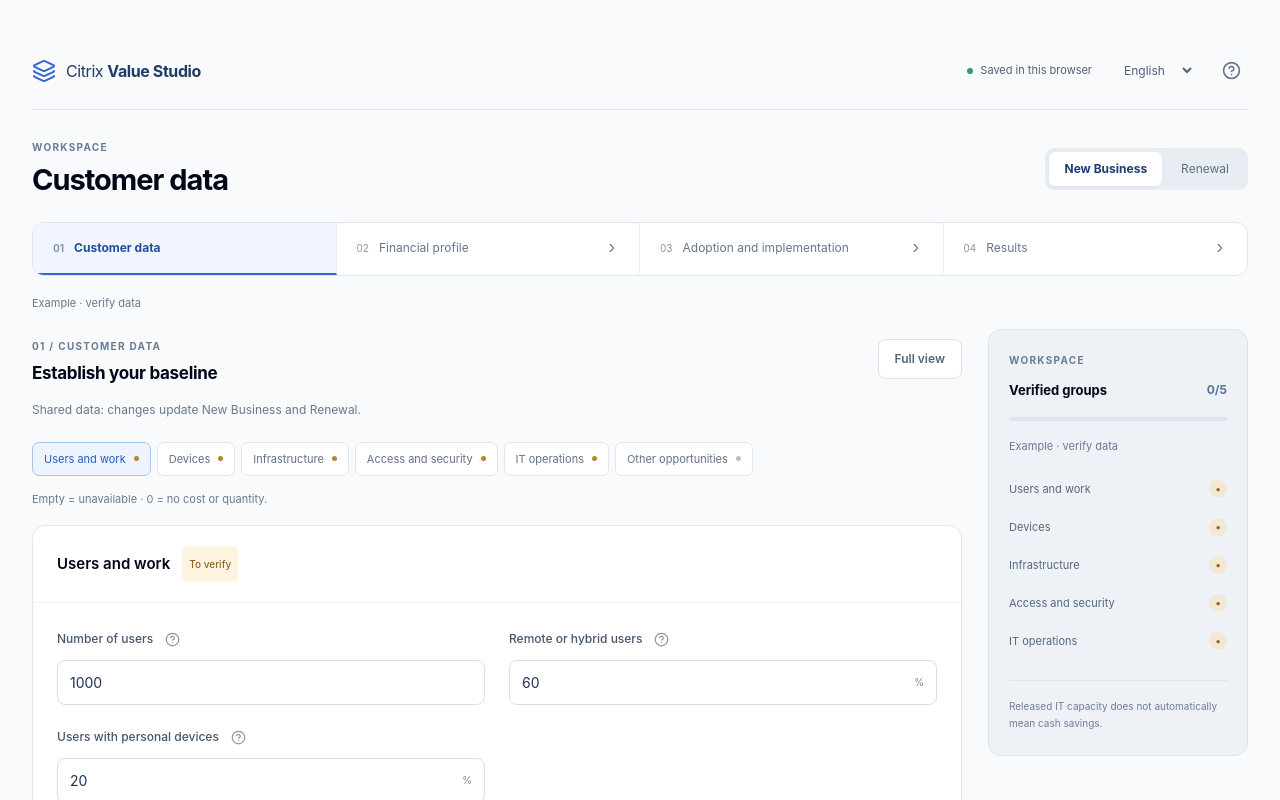
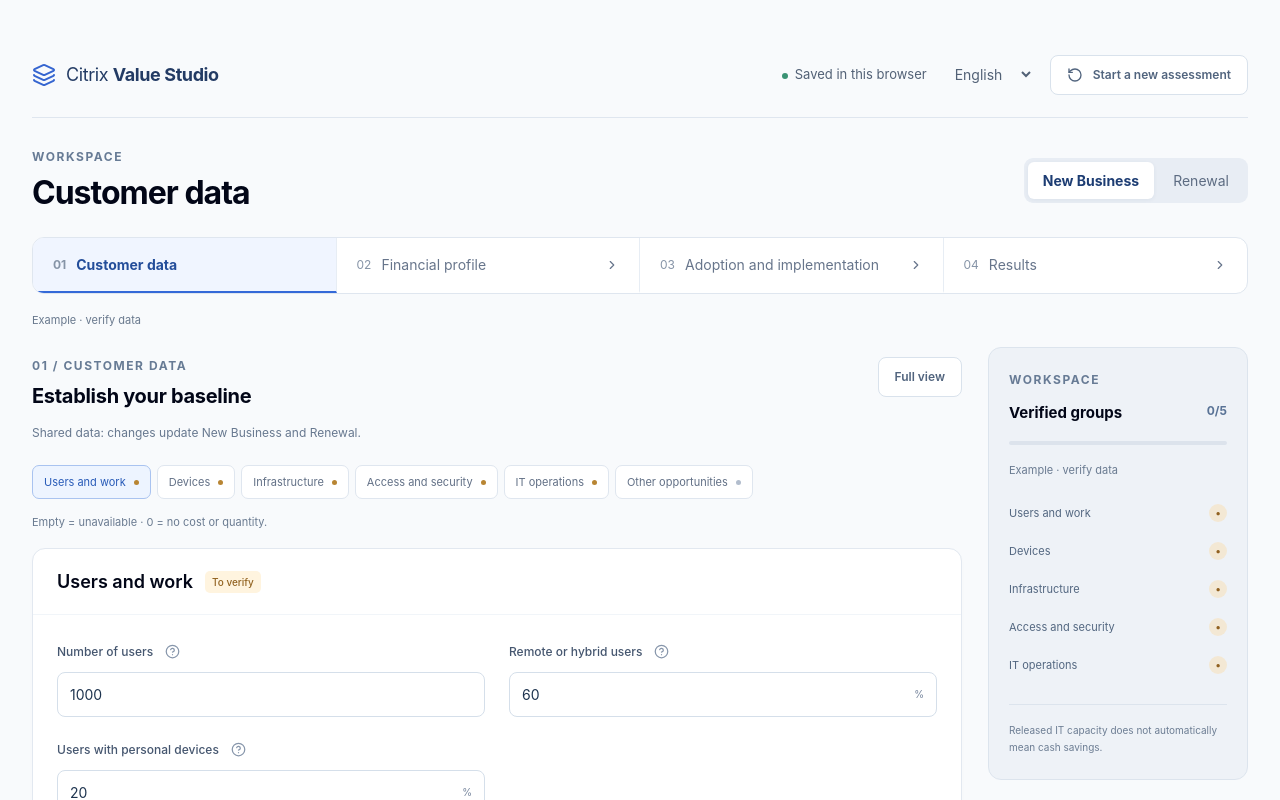
Before and after one commit to ferrarisimo/citrix-hmc-roi-calculator, a React (Vite) app: page / in a window 1280 px wide. Both pictures are taken after a click on the button "Explore the example now". Shown: the top 800 px of the page. Built offline with nearby package versions, Linux system fonts and the light colour scheme.

Commit message:
Add new assessment reset and refine workspace typography

```diff
--- a/src/App.jsx
+++ b/src/App.jsx
@@ -19,8 +19,8 @@
 
 import { WorkspaceLanguage, WelcomeWizard, WorkspaceNav, ReviewSummary } from './WorkspaceUI';
 import { workspaceText } from './workspaceLabels';
-import { readDraft, writeDraft, blankAssessment } from './workspaceDraft';
-import { ArrowRight, Layers3, FileText, CircleHelp } from 'lucide-react';
+import { DRAFT_KEY, readDraft, writeDraft, blankAssessment } from './workspaceDraft';
+import { ArrowRight, Layers3, FileText, RotateCcw } from 'lucide-react';
 
 const localeByLanguage = { it: 'it-IT', en: 'en-US', es: 'es-ES', de: 'de-DE' };
 
@@ -486,6 +486,34 @@
     window.addEventListener('pagehide', save);
     return () => { window.clearTimeout(timer); window.removeEventListener('pagehide', save); };
   }, [state, renewalProfile, renewalPlans, businessPlans, lang, calculatorMode, analysisMode, stage, group, reviews, origin, started]);
+  const startNewAssessment = () => {
+    if (!window.confirm(w('resetConfirm'))) return;
+    try {
+      window.localStorage.removeItem(DRAFT_KEY);
+    } catch {
+      window.alert(w('resetError'));
+      return;
+    }
+    setStarted(false);
+    setState(structuredClone(DEFAULTS));
+    setRenewalProfile({...DEFAULTS.renewal.profile});
+    setBusinessPlans({});
+    setRenewalPlans({});
+    setReviews({});
+    setOrigin('blank');
+    setCalculatorMode('assessment');
+    setAnalysisMode('newBusiness');
+    setStage('profile');
+    setGroup('users');
+    setReportOpen(false);
+    setShowDisclaimer(false);
+    setHoveredRowKey(null);
+    setView('roi');
+    setSaveStatus('saved');
+    scrollPosition.current = 0;
+    setWelcome(true);
+    window.scrollTo(0, 0);
+  };
   const changeMode = mode => { setCalculatorMode(mode); if (mode !== 'assessment') setAnalysisMode(mode); setStage('profile'); };
   const finishWelcome = ({goal, source, group: firstGroup, years}) => {
     const next = source === 'blank' ? blankAssessment(DEFAULTS) : structuredClone(DEFAULTS);
@@ -749,11 +777,11 @@
       <div className={`app-shell mx-auto max-w-7xl p-4 md:p-8 ${reportOpen || view !== 'roi' ? 'hidden' : ''}`}>
         <header className="workspace-header">
           <div className="workspace-brand"><Layers3 size={24}/><span>Citrix <strong>Value Studio</strong></span></div>
-          <div className="header-utilities"><span className={`save-state ${saveStatus === 'saveError' ? 'error' : ''}`} role="status">{w(saveStatus)}</span>{localeSelect}<button className="icon-button" aria-label={w('newAnalysis')} onClick={() => setWelcome(true)}><CircleHelp size={19}/></button></div>
+          <div className="header-utilities"><span className={`save-state ${saveStatus === 'saveError' ? 'error' : ''}`} role="status">{w(saveStatus)}</span>{localeSelect}<button type="button" className="secondary-button new-assessment-button" onClick={startNewAssessment}><RotateCcw size={16} aria-hidden="true"/>{w('newAssessment')}</button></div>
         </header>
         <div className="workspace-titlebar"><div><p className="eyebrow">{w('workspace')}</p><h1>{calculatorMode === 'assessment' ? w('data') : calculatorMode === 'newBusiness' ? 'New Business ROI' : 'Renewal Value'}</h1></div><div className="scenario-switch"><button aria-pressed={analysisMode === 'newBusiness'} className={analysisMode === 'newBusiness' ? 'selected' : ''} onClick={() => changeMode('newBusiness')}>New Business</button><button aria-pressed={analysisMode === 'renewal'} className={analysisMode === 'renewal' ? 'selected' : ''} onClick={() => changeMode('renewal')}>Renewal</button></div></div>
         <WorkspaceNav lang={lang} mode={calculatorMode} stage={stage} setStage={setStage} onData={() => setCalculatorMode('assessment')} onMode={() => setCalculatorMode(analysisMode)}/>
-        <div className="workspace-toolbar"><span>{w(origin === 'example' ? 'exampleBadge' : 'blankBadge')}</span><div>{calculatorMode !== 'assessment' && <button className="text-action" onClick={openReport}><FileText size={16}/>{copy.print}</button>}{calculatorMode === 'newBusiness' && <details className="actions-menu"><summary>••• <span className="sr-only">{w('method')}</span></summary><div><button onClick={() => setShowDisclaimer(v => !v)}>{w('method')}</button><button onClick={() => { if(window.confirm(w('resetConfirm'))) { setState(s => ({...s, profile: {...DEFAULTS.profile}})); setBusinessPlans({}); } }}>{w('reset')}</button></div></details>}</div></div>
+        <div className="workspace-toolbar"><span>{w(origin === 'example' ? 'exampleBadge' : 'blankBadge')}</span><div>{calculatorMode !== 'assessment' && <button className="text-action" onClick={openReport}><FileText size={16}/>{copy.print}</button>}{calculatorMode === 'newBusiness' && <details className="actions-menu"><summary>••• <span className="sr-only">{w('method')}</span></summary><div><button onClick={() => setShowDisclaimer(v => !v)}>{w('method')}</button></div></details>}</div></div>
         <div className="workspace-columns"><div className="workspace-main">
         {calculatorMode === 'newBusiness' && showDisclaimer && (
           <SectionCard
--- a/src/index.css
+++ b/src/index.css
@@ -84,26 +84,28 @@
 [hidden] { display: none !important; }
 .app-shell { max-width: 1500px; padding: 0 36px 40px; }
 .workspace-header, .header-utilities, .workspace-titlebar, .workspace-toolbar, .workspace-toolbar>div, .field-heading, .group-title, .group-footer, .assessment-actions, .section-heading, .wizard-actions, .wizard-top { display: flex; align-items: center; justify-content: space-between; gap: 16px; }
-.workspace-header { min-height: 78px; border-bottom: 1px solid #dfe6ef; }
-.workspace-brand, .welcome-brand { display: flex; align-items: center; gap: 10px; color: #233b64; font-size: 16px; letter-spacing: -.4px; }
+.workspace-header { min-height: 86px; border-bottom: 1px solid #dfe6ef; }
+.workspace-brand, .welcome-brand { display: flex; align-items: center; gap: 10px; color: #233b64; font-size: 18px; letter-spacing: -.4px; }
 .workspace-brand svg, .welcome-brand svg { color: #3565d0; }
-.header-utilities { gap: 20px; }
-.language-picker select { background: transparent; border: 0; font-size: 12px; color: #526176; padding: 8px; }
-.save-state { font-size: 11px; color: #526176; }
+.header-utilities { gap: 16px; flex-wrap: wrap; justify-content: flex-end; }
+.new-assessment-button { font-size: 14px; }
+.new-assessment-button svg { flex-shrink: 0; }
+.language-picker select { background: transparent; border: 0; font-size: 14px; color: #526176; padding: 8px; }
+.save-state { font-size: 13px; color: #526176; }
 .save-state:before { content: ''; display: inline-block; width: 6px; height: 6px; border-radius: 50%; background: #3a9374; margin-right: 7px; }
 .save-state.error { color: #a84d15; }
 .icon-button { color: #627188; padding: 7px; border-radius: 8px; }
 .icon-button:hover { background: #e8eef6; }
 .workspace-titlebar { margin: 30px 0 24px; }
-.eyebrow { text-transform: uppercase; font-size: 10px; letter-spacing: .13em; font-weight: 700; color: #677b95; margin-bottom: 7px; }
-.workspace-titlebar h1 { font-size: 29px; font-weight: 650; letter-spacing: -1px; line-height: 1.25; }
+.eyebrow { text-transform: uppercase; font-size: 12px; letter-spacing: .13em; font-weight: 700; color: #677b95; margin-bottom: 7px; }
+.workspace-titlebar h1 { font-size: 32px; font-weight: 650; letter-spacing: -1px; line-height: 1.25; }
 .scenario-switch { display: flex; padding: 4px; background: #e8edf4; border-radius: 9px; gap: 4px; }
-.scenario-switch button { padding: 8px 15px; font-size: 12px; border-radius: 6px; color: #5d6c82; }
+.scenario-switch button { padding: 8px 15px; font-size: 14px; border-radius: 6px; color: #5d6c82; }
 .scenario-switch button.selected { background: white; color: #1d3d73; box-shadow: 0 1px 4px #233b6410; font-weight: 650; }
 .workspace-nav { display: grid; grid-template-columns: repeat(4,1fr); background: white; border: 1px solid #dfe6ef; border-radius: 12px; overflow: hidden; }
-.workspace-nav button { display: flex; align-items: center; gap: 10px; padding: 16px 20px; font-size: 12px; color: #67758b; border-right: 1px solid #e7edf4; border-bottom: 2px solid transparent; }
+.workspace-nav button { display: flex; align-items: center; gap: 10px; padding: 16px 20px; font-size: 14px; color: #67758b; border-right: 1px solid #e7edf4; border-bottom: 2px solid transparent; }
 .workspace-nav button:last-child { border-right: 0; }
-.workspace-nav button>span { font-size: 10px; color: #8694a7; }
+.workspace-nav button>span { font-size: 12px; color: #8694a7; }
 .workspace-nav button svg { margin-left: auto; }
 .workspace-nav button:hover { background: #f7f9fd; }
 .workspace-nav button.active { color: #234d9a; background: #f0f5ff; border-bottom-color: #3469d8; font-weight: 650; }
@@ -112,8 +114,8 @@
 .workspace-main { min-width: 0; }
 .workspace-main section { border-radius: 13px; box-shadow: 0 2px 5px #1c314604; }
 .workspace-main section>div:first-child { padding: 20px 24px; }
-.workspace-main h2 { font-size: 17px; }
-.workspace-main section h2 { font-size: 15px; }
+.workspace-main h2 { font-size: 20px; line-height: 1.4; }
+.workspace-main section h2 { font-size: 18px; }
 .section-heading { align-items: flex-start; margin: 10px 0 13px; }
 .section-heading h2 { font-weight: 650; letter-spacing: -.3px; }
 .shared-note { color: #67788f; font-size: 12px; line-height: 1.65; }
@@ -145,7 +147,7 @@
 .assessment-actions { margin-top: 24px; }
 .muted-note { font-size: 11px; color: #6a7b91; line-height: 1.7; }
 .review-summary { position: sticky; top: 20px; border: 1px solid #dce4ed; border-radius: 13px; padding: 23px 20px; background: #eef2f7; }
-.review-summary h2 { display: flex; justify-content: space-between; font-size: 13px; font-weight: 650; margin: 13px 0; }.review-summary h2 span { color: #597396; font-size: 12px; }
+.review-summary h2 { display: flex; justify-content: space-between; font-size: 15px; font-weight: 650; margin: 13px 0; }.review-summary h2 span { color: #597396; font-size: 12px; }
 .review-progress { height: 4px; background: #dce3ec; border-radius: 5px; overflow: hidden; margin: 16px 0; }.review-progress span { display: block; height: 100%; background: #398670; transition: width .2s; }
 .review-list { margin: 15px 0 20px; }.review-list button { width: 100%; display: flex; justify-content: space-between; align-items: center; padding: 10px 0; font-size: 11px; color: #536780; }.review-list button:hover { color: #245ac3; }
 .status-dot { display: grid; place-items: center; width: 18px; height: 18px; border-radius: 50%; background: #e0e6ee; color: #7c8ca1; }.status-dot.verified { background: #d9ece3; color: #34785f; }.status-dot.review { background: #f3e8d4; color: #916120; }
@@ -168,8 +170,8 @@
 .wizard-options { display: flex; flex-direction: column; gap: 13px; }.wizard-choice { position: relative; display: flex; flex-direction: column; text-align: left; padding: 23px 42px 23px 20px; border: 1px solid #dce4ee; border-radius: 12px; gap: 8px; background: #fff; }.wizard-choice strong { color: #3b526f; font-size: 14px; font-weight: 600; }.wizard-choice>span:not(.choice-check) { color: #72849b; font-size: 12px; line-height: 1.7; }.wizard-choice.selected { border-color: #6e98de; background: #f2f6ff; }.wizard-choice:hover { border-color: #87a8d9; }.choice-check { position: absolute; top: 23px; right: 18px; border-radius: 50%; width: 20px; height: 20px; border: 1px solid #c8d5e6; display: grid; place-items: center; color: white; }.selected .choice-check { background: #3e6fc7; border-color: #3e6fc7; }
 .wizard-actions { margin-top: 35px; padding-top: 24px; border-top: 1px solid #edf1f6; }.wizard-skip { display: block; margin: 20px auto 0; font-size: 11px; color: #6f8199; text-decoration: underline; }.wizard-area-grid { display: grid; grid-template-columns: 1fr 1fr; gap: 9px; margin-top: 18px; }.wizard-area-grid .wizard-choice { padding: 20px 37px 20px 13px; }.wizard-area-grid strong { font-size: 11px; }.wizard-area-grid .choice-check { right: 10px; top: 17px; }.wizard-recap { padding: 18px; border-radius: 10px; background: #f4f7fb; display: flex; flex-direction: column; gap: 7px; margin-bottom: 23px; font-size: 12px; color: #607894; }.wizard-recap strong { color: #344e70; }.field-label { display: flex; flex-direction: column; gap: 10px; font-size: 12px; color: #4c6481; }.field-label select { border: 1px solid #cfdbeb; border-radius: 8px; padding: 11px; background: white; margin-bottom: 16px; }
 @media (max-width: 1100px) { .app-shell { padding: 0 22px 30px; }.workspace-columns { grid-template-columns: minmax(0,1fr) 225px; gap: 18px; }.workspace-nav button { padding: 14px 12px; }.workspace-main .md\:grid-cols-3, .workspace-main .xl\:grid-cols-4 { grid-template-columns: repeat(2,minmax(0,1fr)); }.welcome-layout { gap: 40px; } }
-@media (max-width: 800px) { .workspace-columns { grid-template-columns: 1fr; }.review-summary { position: static; }.review-list { display: grid; grid-template-columns: 1fr 1fr; column-gap: 24px; }.workspace-nav button { font-size: 11px; gap: 7px; }.workspace-nav button svg { display: none; }.welcome-layout { gap: 30px; padding-top: 55px; }.welcome-shell { padding: 30px 24px; }.wizard-panel { padding: 24px; }.header-utilities { gap: 8px; }.save-state { max-width: 130px; }.help-popover { left: auto; right: -20px; } }
-@media (max-width: 600px) { .app-shell { padding: 0 14px 24px; }.workspace-header { min-height: 68px; flex-wrap: wrap; padding: 14px 0; gap: 10px; }.workspace-brand { font-size: 14px; }.header-utilities { width: 100%; justify-content: space-between; }.save-state { max-width: none; }.workspace-titlebar { flex-wrap: wrap; margin: 22px 0 18px; }.workspace-titlebar h1 { font-size: 25px; }.workspace-nav { grid-template-columns: 1fr 1fr; }.workspace-nav button { padding: 13px; }.workspace-main .md\:grid-cols-3, .workspace-main .xl\:grid-cols-4 { grid-template-columns: 1fr; }.section-heading { flex-wrap: wrap; }.welcome-layout { grid-template-columns: 1fr; padding-top: 40px; gap: 25px; }.welcome-intro h1 { font-size: 34px; }.wizard-progress { flex-direction: row; justify-content: space-between; margin: 24px 0 0; gap: 5px; }.wizard-progress li { font-size: 9px; flex-direction: column; gap: 7px; }.welcome-footnote { display: none; }.welcome-language { right: 16px; }.wizard-panel { padding: 24px 20px; }.help-popover { position: fixed; left: 16px; right: 16px; bottom: 22px; top: auto; width: auto; }.group-footer { align-items: flex-start; }.input-unit { max-width: 105px; }.workspace-main section>div:first-child { padding: 18px; }.workspace-main section>div { padding: 18px; } }
+@media (max-width: 800px) { .workspace-columns { grid-template-columns: 1fr; }.review-summary { position: static; }.review-list { display: grid; grid-template-columns: 1fr 1fr; column-gap: 24px; }.workspace-nav button { font-size: 13px; gap: 7px; }.workspace-nav button svg { display: none; }.welcome-layout { gap: 30px; padding-top: 55px; }.welcome-shell { padding: 30px 24px; }.wizard-panel { padding: 24px; }.header-utilities { gap: 8px; }.save-state { max-width: 130px; }.help-popover { left: auto; right: -20px; } }
+@media (max-width: 600px) { .app-shell { padding: 0 14px 24px; }.workspace-header { min-height: 68px; flex-wrap: wrap; padding: 14px 0; gap: 10px; }.workspace-brand { font-size: 17px; }.header-utilities { width: 100%; justify-content: space-between; }.save-state { max-width: none; flex-basis: 100%; }.workspace-titlebar { flex-wrap: wrap; margin: 22px 0 18px; }.workspace-titlebar h1 { font-size: 28px; }.workspace-nav { grid-template-columns: 1fr 1fr; }.workspace-nav button { padding: 13px; }.workspace-main .md\:grid-cols-3, .workspace-main .xl\:grid-cols-4 { grid-template-columns: 1fr; }.section-heading { flex-wrap: wrap; }.welcome-layout { grid-template-columns: 1fr; padding-top: 40px; gap: 25px; }.welcome-intro h1 { font-size: 34px; }.wizard-progress { flex-direction: row; justify-content: space-between; margin: 24px 0 0; gap: 5px; }.wizard-progress li { font-size: 9px; flex-direction: column; gap: 7px; }.welcome-footnote { display: none; }.welcome-language { right: 16px; }.wizard-panel { padding: 24px 20px; }.help-popover { position: fixed; left: 16px; right: 16px; bottom: 22px; top: auto; width: auto; }.group-footer { align-items: flex-start; }.input-unit { max-width: 105px; }.workspace-main section>div:first-child { padding: 18px; }.workspace-main section>div { padding: 18px; } }
 @media (prefers-reduced-motion: reduce) { *, *::before, *::after { scroll-behavior: auto !important; transition: none !important; animation: none !important; } }
 .field-help>button { padding: 5px; }
 .workspace-main .rounded-3xl { border-radius: 13px; }
--- a/src/workspaceLabels.js
+++ b/src/workspaceLabels.js
@@ -40,8 +40,9 @@
   saving: ['Salvataggio…', 'Saving…', 'Guardando…', 'Speichern…'],
   saved: ['Salvato in questo browser', 'Saved in this browser', 'Guardado en este navegador', 'In diesem Browser gespeichert'],
   saveError: ['Salvataggio non disponibile. Mantieni aperta questa pagina.', 'Saving unavailable. Keep this page open.', 'No se puede guardar. Mantén esta página abierta.', 'Speichern nicht verfügbar. Diese Seite geöffnet lassen.'],
-  reset: ['Ripristina New Business', 'Reset New Business', 'Restablecer New Business', 'New Business zurücksetzen'],
-  resetConfirm: ['Ripristinare prezzi, durata e adozione New Business? I dati cliente e il rinnovo restano invariati.', 'Reset New Business prices, duration and adoption? Customer data and renewal stay unchanged.', '¿Restablecer precios, duración y adopción New Business? Los datos del cliente y renovación se conservan.', 'Preise, Laufzeit und Einführung für New Business zurücksetzen? Kundendaten und Verlängerung bleiben erhalten.'],
+  newAssessment: ['Inizia una nuova valutazione', 'Start a new assessment', 'Iniciar una nueva evaluación', 'Neue Bewertung starten'],
+  resetConfirm: ['Iniziare una nuova valutazione? Tutti i dati inseriti, i profili economici, gli interventi e le verifiche di New Business e Renewal saranno azzerati, inclusa la bozza salvata in questo browser. L’operazione non è annullabile. Tornerai al primo passo della guida iniziale.', 'Start a new assessment? All entered data, financial profiles, implementation plans and reviews for New Business and Renewal will be reset, including the draft saved in this browser. This cannot be undone. You will return to the first step of the setup wizard.', '¿Iniciar una nueva evaluación? Se restablecerán todos los datos, perfiles económicos, intervenciones y verificaciones de New Business y Renewal, incluido el borrador guardado en este navegador. Esta acción no se puede deshacer. Volverás al primer paso de la guía inicial.', 'Neue Bewertung starten? Alle eingegebenen Daten, wirtschaftlichen Profile, Maßnahmen und Prüfungen für New Business und Renewal werden zurückgesetzt, einschließlich des in diesem Browser gespeicherten Entwurfs. Dies kann nicht rückgängig gemacht werden. Sie kehren zum ersten Schritt des Einrichtungsassistenten zurück.'],
+  resetError: ['Impossibile eliminare la bozza salvata. La valutazione non è stata azzerata. Riprova consentendo l’accesso ai dati del sito nel browser.', 'Unable to delete the saved draft. The assessment has not been reset. Allow access to site data in your browser and try again.', 'No se puede eliminar el borrador guardado. La evaluación no se ha restablecido. Permite el acceso a los datos del sitio en el navegador e inténtalo de nuevo.', 'Der gespeicherte Entwurf konnte nicht gelöscht werden. Die Bewertung wurde nicht zurückgesetzt. Erlauben Sie den Zugriff auf Website-Daten im Browser und versuchen Sie es erneut.'],
   method: ['Metodo e ipotesi', 'Method and assumptions', 'Método e hipótesis', 'Methode und Annahmen'],
   help: ['Aiuto', 'Help', 'Ayuda', 'Hilfe'],
   provisional: ['Stima provvisoria', 'Provisional estimate', 'Estimación provisional', 'Vorläufige Schätzung'],
```
